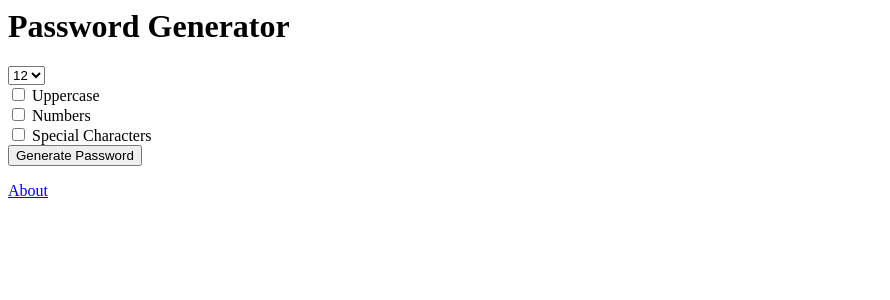
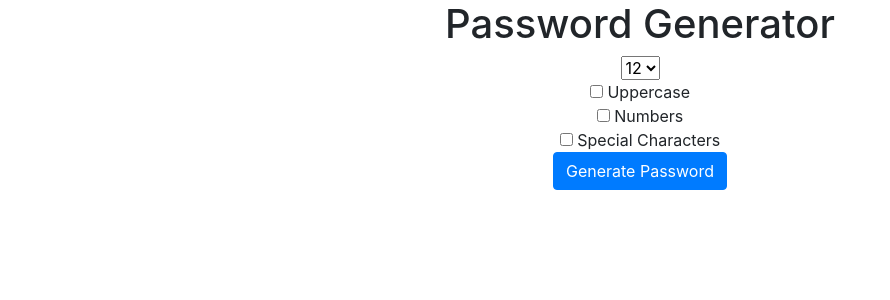
Before and after one commit to njamhour/Linkatech-TCC, a Django app: page / in a window 1280 px wide. Shown: the top 300 px of the page, without its empty margins (0-890 px from the left). Run offline with Django 3.2, Linux system fonts and the light colour scheme; some libraries are stand-ins or nearby versions.

Commit message:
31 - Bstrap

```diff
--- a/Homolog/password_generator/generator/templates/generator/about.html
+++ b/Homolog/password_generator/generator/templates/generator/about.html
@@ -1,3 +1,5 @@
 <h1>About</h1>
+<br>
 <h1>This is the about page</h1>
+<br>
 <a href="{% url 'home' %}">Home</a>
--- a/Homolog/password_generator/generator/templates/generator/home.html
+++ b/Homolog/password_generator/generator/templates/generator/home.html
@@ -1,3 +1,7 @@
+<link rel="stylesheet" href="https://stackpath.bootstrapcdn.com/bootstrap/4.5.2/css/bootstrap.min.css" integrity="sha384-JcKb8q3iqJ61gNV9KGb8thSsNjpSL0n8PARn9HuZOnIxN0hoP+VmmDGMN5t9UJ0Z" crossorigin="anonymous">
+
+<div class="container text-center">
+
 <h1>Password Generator</h1>
 <form action="{% url 'password' %}">
     <select name="length">
@@ -17,7 +21,6 @@
 <br>
     <input type="checkbox" name="special"> Special Characters
 <br>
-    <input type="submit" value="Generate Password">
+    <input type="submit" value="Generate Password" class="btn btn-primary">
 </form>
-
-<a href="{% url 'about' %}">About</a>
+</div>
```
Also changed, not shown: Homolog/password_generator/generator/templates/generator/password.html (+9 -3 lines).
